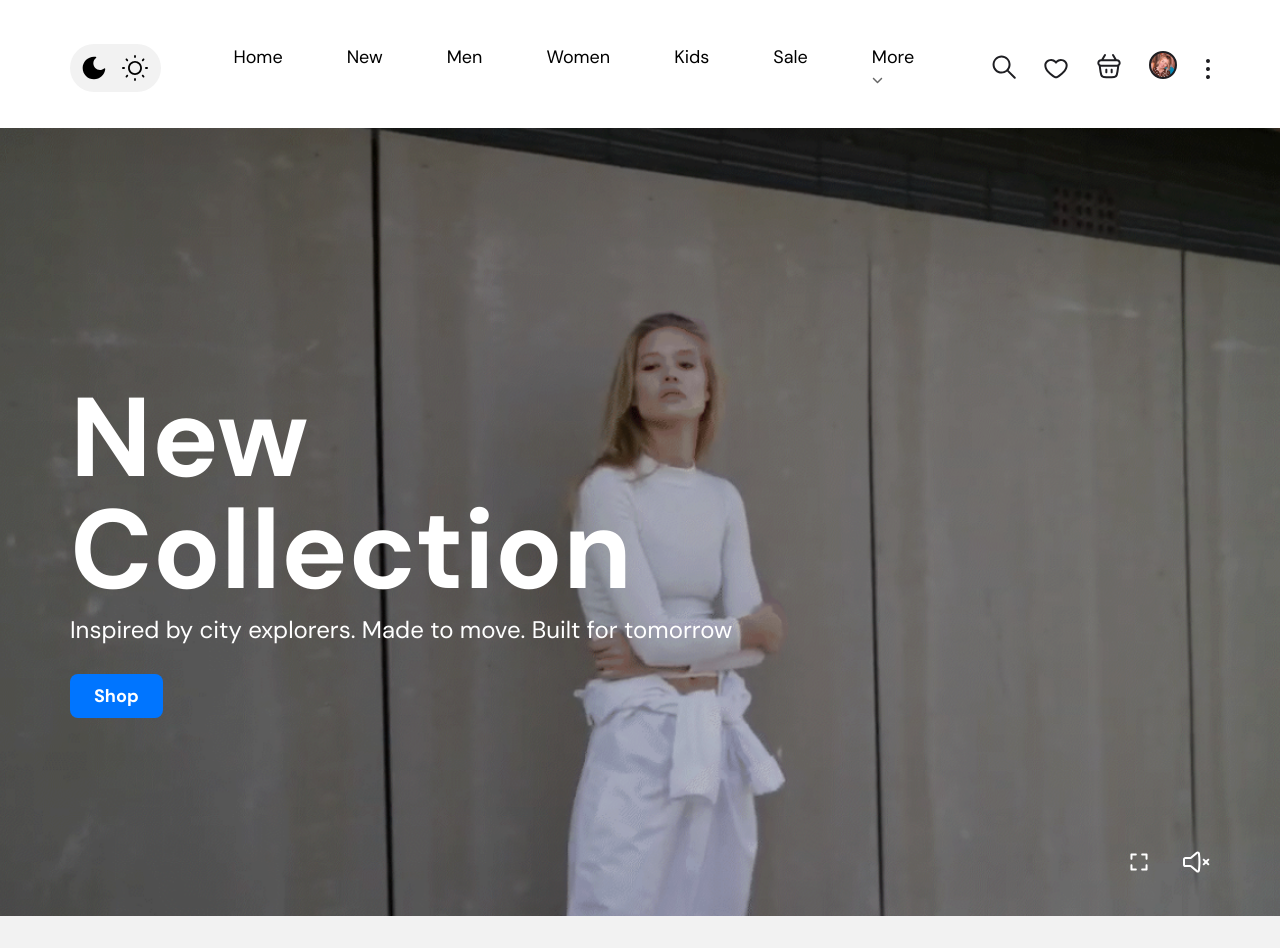
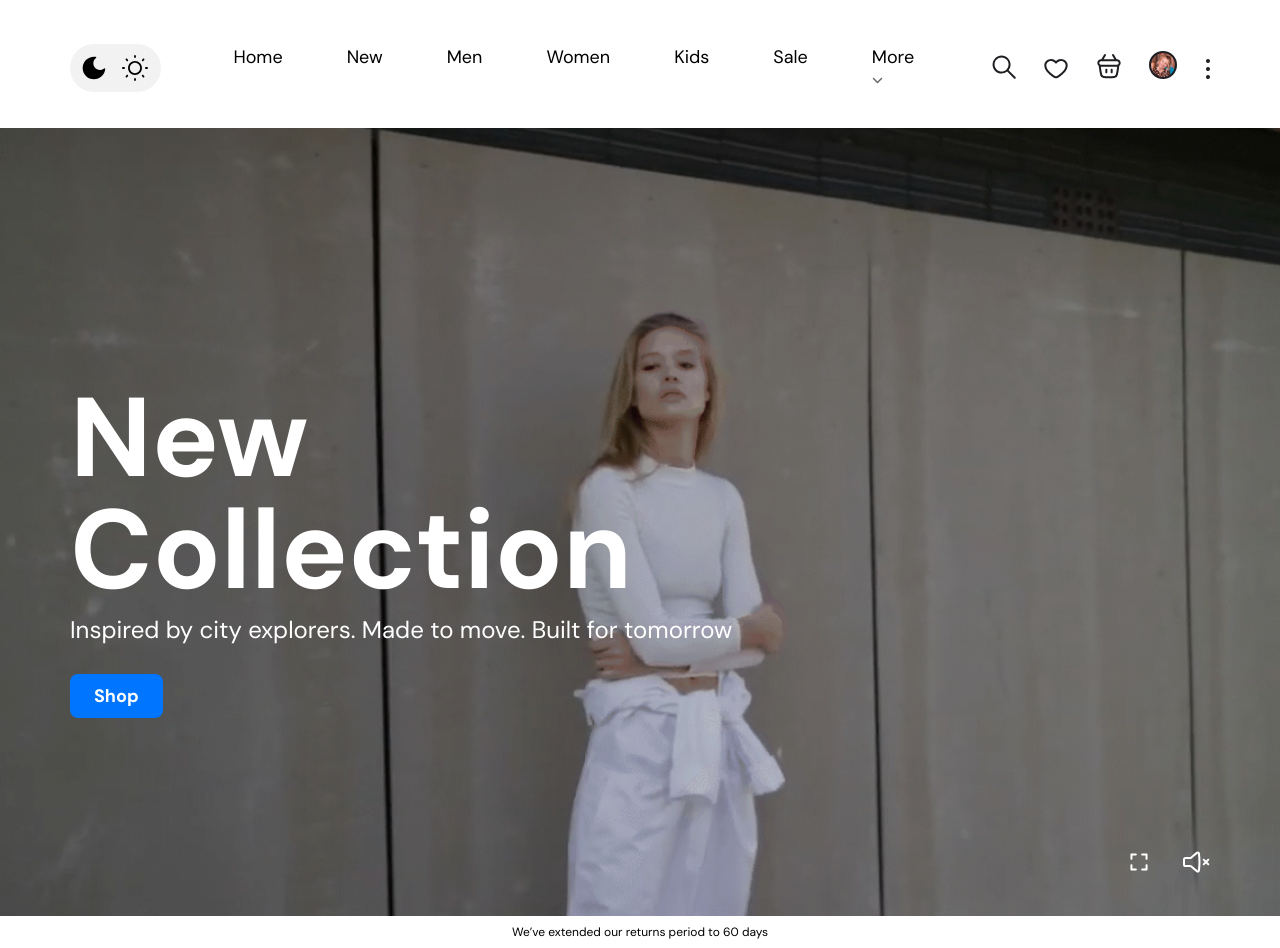
Before and after one commit to AndreyBaglai/layout, a React (Create React App) app: page / in a window 1280 px wide. Before the commit the page ends 916 px from the top, so only its background shows below. Built offline with nearby package versions, Linux system fonts and the light colour scheme.

Commit message:
feat: add divider component

```diff
--- /dev/null
+++ b/src/components/Divider/index.tsx
@@ -0,0 +1,13 @@
+import React from 'react';
+
+import styles from './styles.module.scss';
+
+interface IProps {
+  text: string;
+}
+
+const Divider: React.FC<IProps> = ({ text }) => {
+  return <div className={styles.divider}>{text}</div>;
+};
+
+export default Divider
--- /dev/null
+++ b/src/components/Divider/styles.module.scss
@@ -0,0 +1,8 @@
+.divider {
+  text-align: center;
+  background-color: var(--secondary-color-page-background);
+  padding: 4px 70px 4px;
+  font-weight: normal;
+  font-size: 12px;
+  line-height: 24px;
+}
--- a/src/containers/Page/index.tsx
+++ b/src/containers/Page/index.tsx
@@ -2,6 +2,7 @@ import React from 'react';
 
 import Header from 'components/Header';
 import Sample from 'components/Sample';
+import Divider from 'components/Divider';
 
 import image from 'sources/images/top-bg.png';
 
@@ -14,6 +15,7 @@ const Page: React.FC = () => {
     <>
       <Header />
       <Sample title="New Collection" text="Inspired by city explorers. Made to move. Built for tomorrow" controls={true} imageBg={image} />
+      <Divider text="We’ve extended our returns period to 60 days" />
     </>
   );
 };
```
